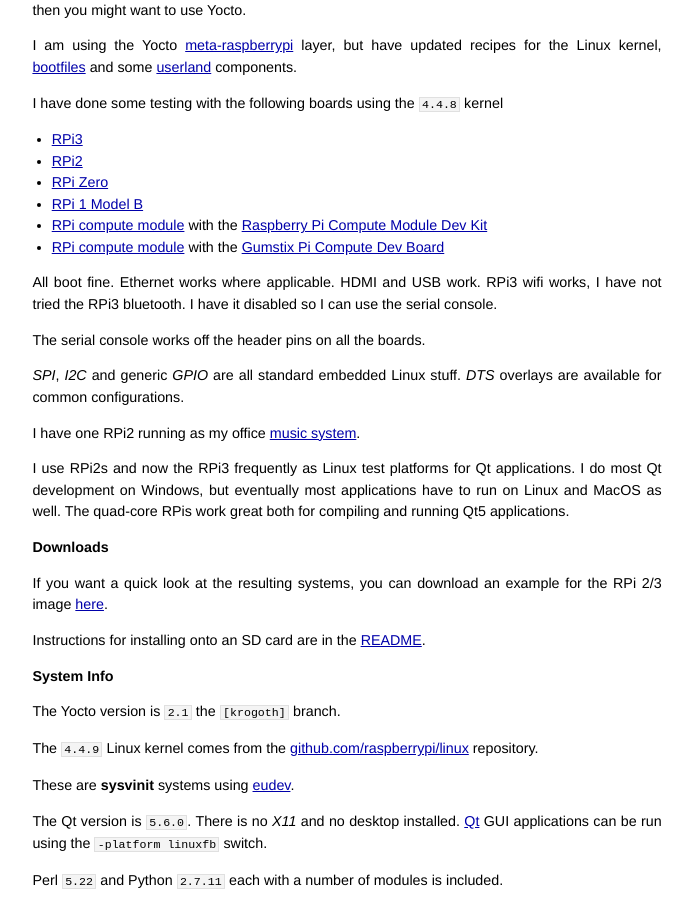
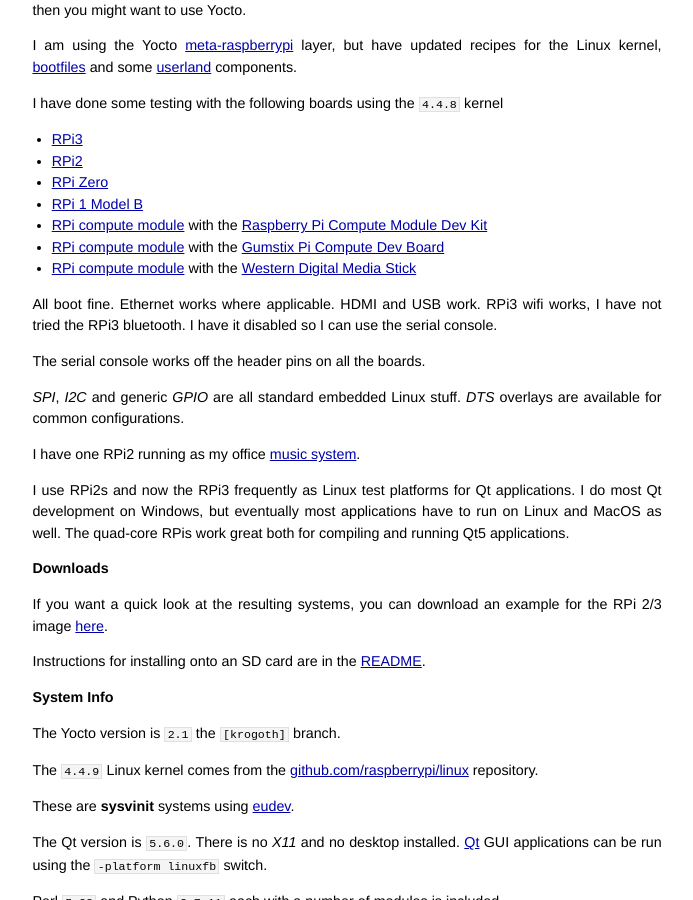
Before and after one commit to jumpnow/jumpnowtek-site, a Jekyll site: the page built from _posts/2015-12-04-Raspberry-Pi-Systems-with-Yocto.md, in a window 1280 px wide and 900 px high, scrolled down 415 px. Shown: the whole window, without its empty margins (293-986 px from the left). Built offline with Jekyll 4.4.1, drawn with Linux system fonts in a browser that asks for light colours.

Commit message:
_posts/2015-12-04-Raspberry-Pi-Systems-with-Yocto.md

```diff
--- a/_posts/2015-12-04-Raspberry-Pi-Systems-with-Yocto.md
+++ b/_posts/2015-12-04-Raspberry-Pi-Systems-with-Yocto.md
@@ -27,6 +27,7 @@
 * [RPi 1 Model B][rpi1-model-b]
 * [RPi compute module][rpi-compute] with the [Raspberry Pi Compute Module Dev Kit][rpi-compute-dev-kit]
 * [RPi compute module][rpi-compute] with the [Gumstix Pi Compute Dev Board][gumstix-pi-compute]
+* [RPi compute module][rpi-compute] with the [Western Digital Media Stick][wd-media-stick]
 
 All boot fine. Ethernet works where applicable. HDMI and USB work. RPi3 wifi works, I have not tried the RPi3 bluetooth. I have it disabled so I can use the serial console.
 
@@ -664,3 +665,4 @@
 [userland-repo]: https://github.com/raspberrypi/userland
 [meta-raspberrypi]: http://git.yoctoproject.org/cgit/cgit.cgi/meta-raspberrypi
 [eudev]: https://wiki.gentoo.org/wiki/Project:Eudev
+[wd-media-stick]: http://store.wdc.com/store/wdus/en_US/DisplayAccesoryProductDetailsPage/ThemeID.40718400/Accessories/Media_Stick_for_Raspberry_Pi/productID.331153900/categoryId.70262300
```
Also changed, not shown: other parts of _posts/2015-12-04-Raspberry-Pi-Systems-with-Yocto.md (+1 -1 lines).
